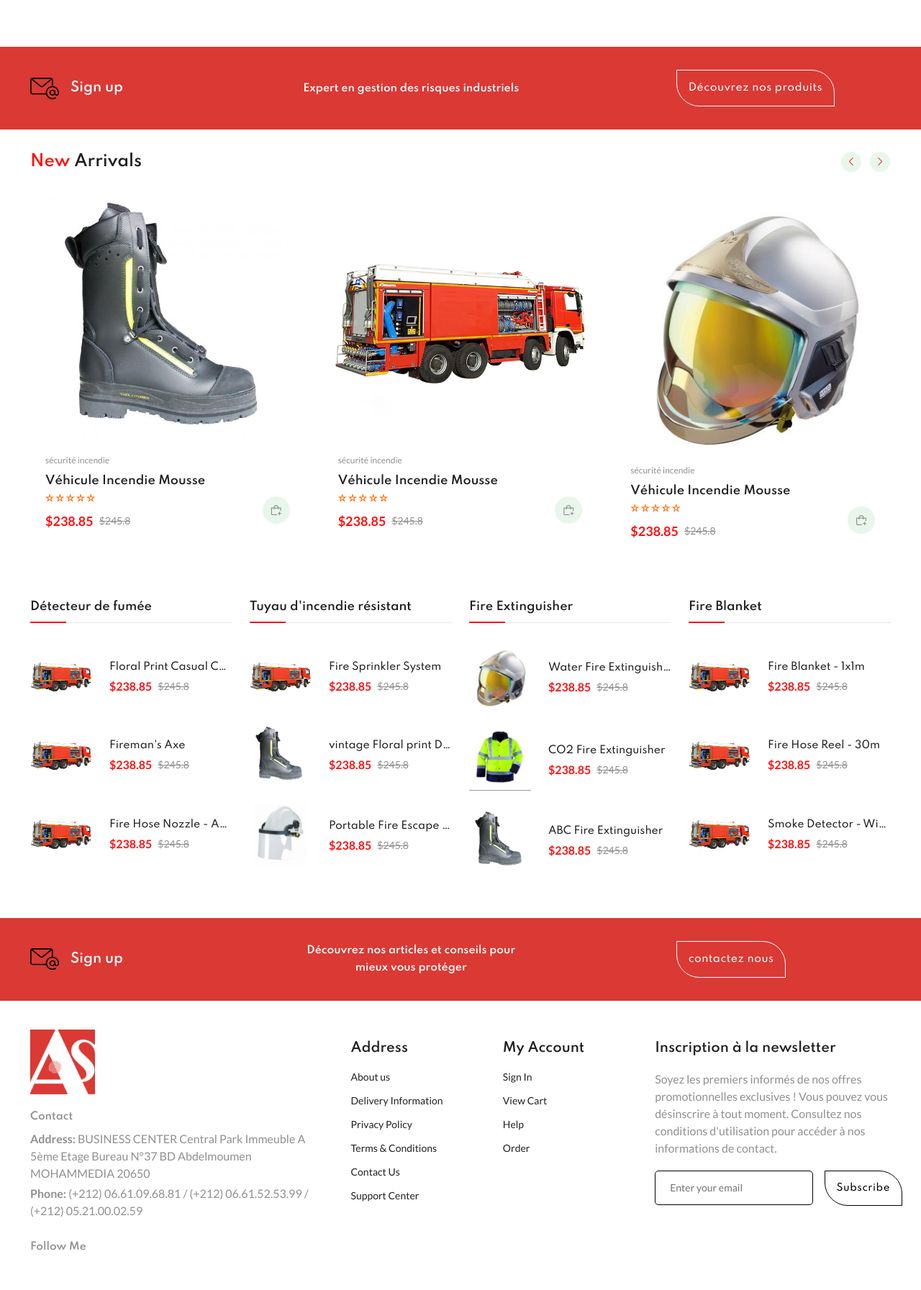
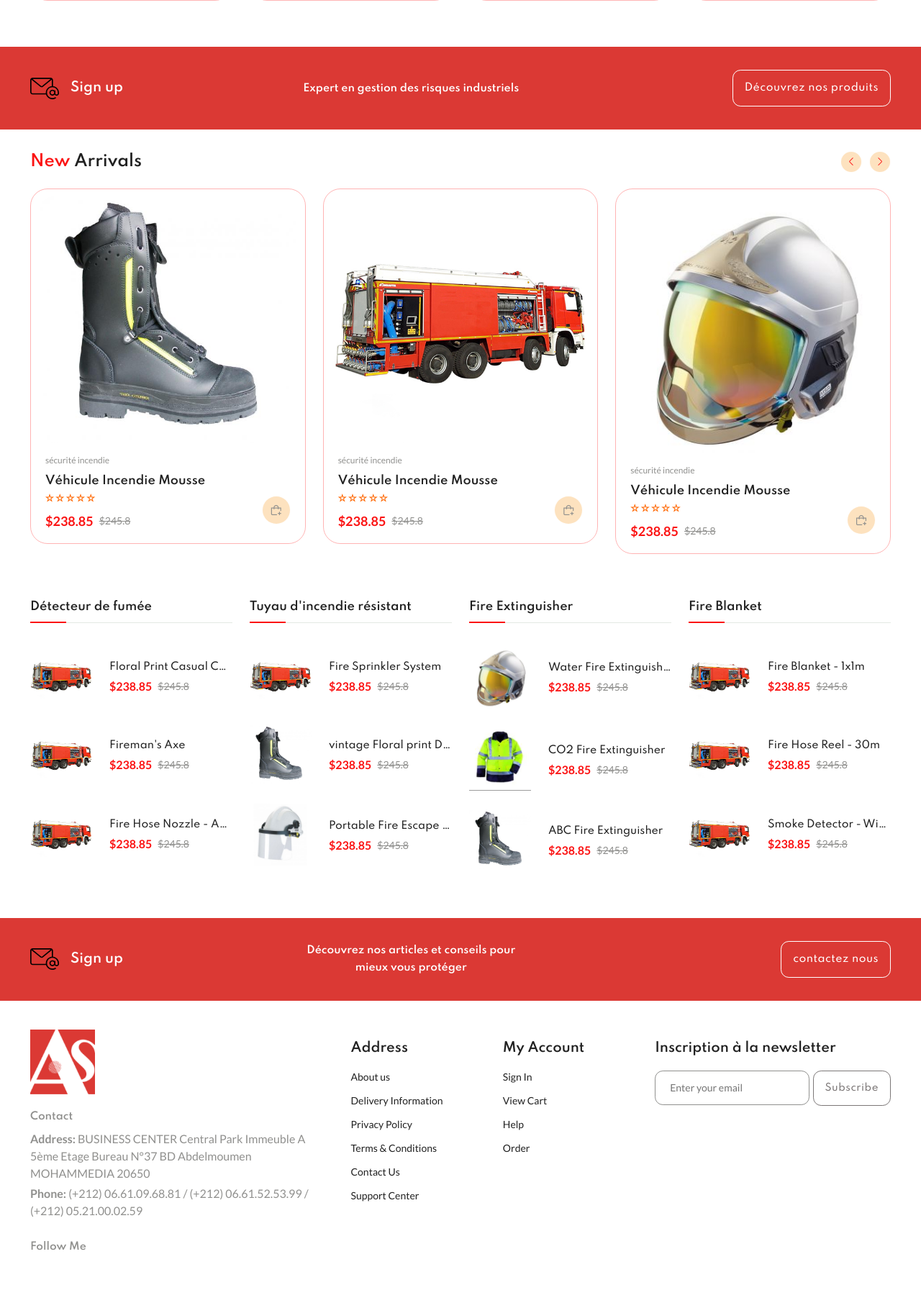
Before and after one commit to OUSSAMA-NAOUAOUI/AFRI-SECURITE, a PHP site: page /index.php in a window 1280 px wide. Shown: the part 1967-3760 px from the top of the page at 72% size. Run offline with PHP 8.4, Linux system fonts and the light colour scheme; some libraries are stand-ins or nearby versions; grey boxes are pictures that could not be loaded.

Commit message:
deuxième modification

```diff
--- a/frontEnd/assets/css/styles.css
+++ b/frontEnd/assets/css/styles.css
@@ -8,7 +8,7 @@
   /*========== Colors ==========*/
   /* Color mode HSL(hue, saturation, lightness) */
   --first-color:hsl(0, 97%, 53%) ;
-  --first-color-alt:hsl(129, 44%, 94%) ;
+  --first-color-alt: hsl(34, 94%, 87%) ;
   --second-color:hsl(34, 94%, 87%) ;
   --title-color: hsl(0, 0%, 13%);
   --text-color: hsl(60, 1%, 56%);
@@ -565,7 +565,7 @@ table{
 }
 
 .product__item {
-  border: 1px solid var(--border-color);
+  border: 0.5px solid rgba(255, 0, 0, 0.295);
   border-radius: 1.5rem;
   transition: all 0.2s var(--transition);
 }
@@ -943,6 +943,7 @@ table{
 
 .newsletter__form {
   display: flex;
+  justify-content: end;
 }
 
 
@@ -955,18 +956,20 @@ table{
   padding-inline: 1.25rem;
   width: 100%;
   height: 48px;
-  border: 1px solid black;
-  border-radius: 5px ;
+  border-radius: 0.7rem;
+  border: solid 0.1px;
+  margin-right: 5px;
 }
 
 .newsletter__btn{
   position: relative;
-  left: 10rem;
+  /* left: 2rem; */
+  width: max-content;
   background-color: transparent;
   color: var(--body-color);
   padding: 1rem;
   border: solid 1px white;
-  border-radius: 0 2rem ;
+  border-radius: 0.7rem ;
   font-family: var(--second-font);
   font-weight: var(--weight-500);
   letter-spacing: 0.5px;
@@ -982,12 +985,12 @@ table{
 }
 .newsletter__btn-f{
   position: relative;
-  left: 1rem;
+  /* left: 1rem; */
   background-color: transparent;
-  color: black;
+  color: #7c7777;
   padding: 1rem;
-  border: solid 1px rgb(0, 0, 0);
-  border-radius: 0 2rem ;
+  border: solid 0.1px;
+  border-radius: 0.7rem ;
   font-family: var(--second-font);
   font-weight: var(--weight-500);
   letter-spacing: 0.5px;
--- a/frontEnd/components/footer.php
+++ b/frontEnd/components/footer.php
@@ -72,11 +72,11 @@
       <div class="footer__content">
         <h3 class="footer__title">Inscription à la newsletter</h3>
 
-        <p>
+        <!-- <p>
         Soyez les premiers informés de nos offres promotionnelles exclusives !
          Vous pouvez vous désinscrire à tout moment.
          Consultez nos conditions d'utilisation pour accéder à nos informations de contact.
-        </p> <br>
+        </p> <br> -->
         <form action="" class="newsletter__form">
               <input type="text" placeholder="Enter your email" class="newsletter__input"/>
               <button type="submit" class="newsletter__btn-f">Subscribe</button>
@@ -86,7 +86,7 @@
     </div>
 
     <div class="footer__bottom">
-      <p class="copyright">&copy; 2025 AFRI-SECURITE. All rights reserved</p>
-      <span class="designer">Designed by Us</span>
+      <p class="copyright">&copy; 2025 <strong>AFRI-SECURITE</strong>. All rights reserved</p>
+      <span class="designer">Designed and created by &copy; <strong>NAOUAOUI-OUSSAMA</strong></span>
     </div>
   </footer>
--- a/frontEnd/components/newsletter2.php
+++ b/frontEnd/components/newsletter2.php
@@ -10,8 +10,8 @@
           Découvrez nos articles et conseils pour mieux vous protéger
           </p>
 
-          <form action="" class="newsletter__form">
+          <div action="" class="newsletter__form">
             <a href="#" class="newsletter__btn">contactez nous</a>
-          </form>
+          </div>
         </div>
 </section>
--- a/frontEnd/index.php
+++ b/frontEnd/index.php
@@ -361,11 +361,11 @@
               <div class="product__item">
                 <div class="product__banner">
                   <a href="details.php" class="product__images">
-                    <img src="assets/img/parka.jpg"
-                     alt=""
-                    class="product__img default">
-
-                    <img src="assets/img/parka.jpg"
+                    <img src="assets/images/parka-removebg-preview.png"
+                     alt=""
+                    class="product__img default">
+
+                    <img src="assets/images/parka-removebg-preview.png"
                      alt=""
                     class="product__img hover">
                   </a>
```
Also changed, not shown: other parts of frontEnd/assets/css/styles.css (+35 -5 lines), frontEnd/assets/images/parka-removebg-preview.png (added).
